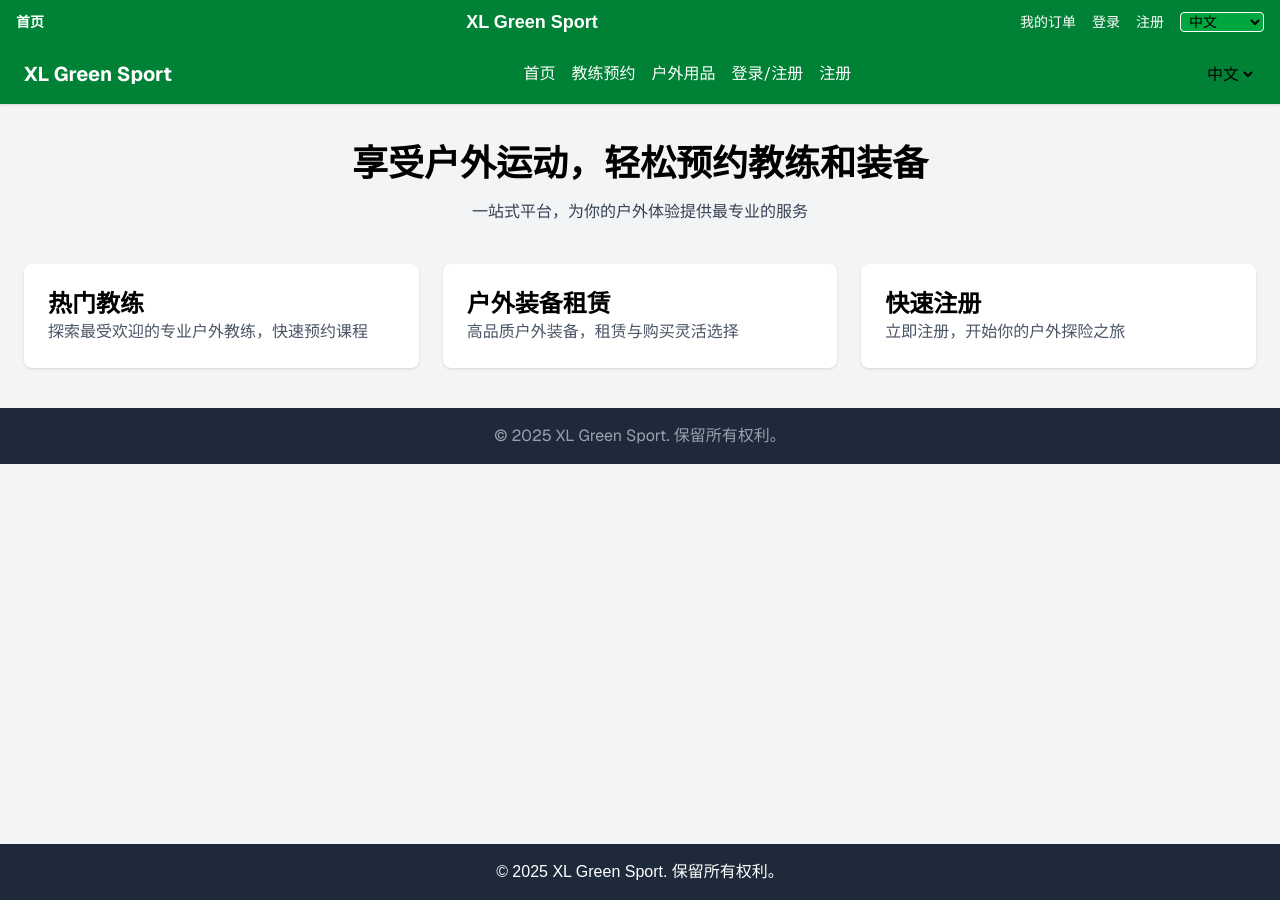
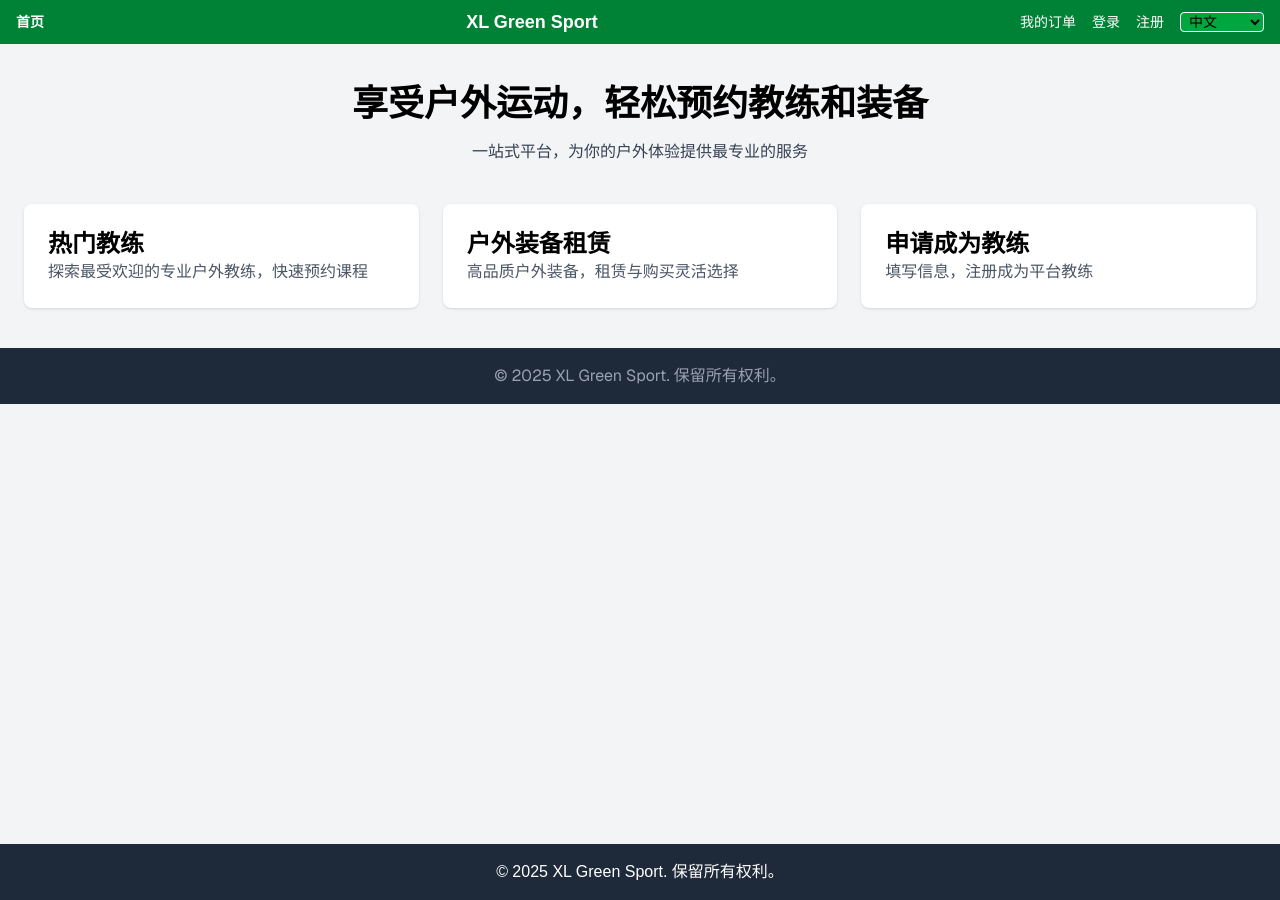
Before and after one commit to XL-Green/xl-green-sport, a Next.js app: page / in a window 1280 px wide. Built offline with nearby package versions, Linux system fonts and the light colour scheme.

Commit message:
修改快速注册为申请成为教练

```diff
--- a/app/page.tsx
+++ b/app/page.tsx
@@ -16,8 +16,8 @@ const translations = {
     popularCoachesDesc: '探索最受欢迎的专业户外教练，快速预约课程',
     equipmentRental: '户外装备租赁',
     equipmentRentalDesc: '高品质户外装备，租赁与购买灵活选择',
-    quickRegister: '快速注册',
-    quickRegisterDesc: '立即注册，开始你的户外探险之旅',
+    quickRegister: '申请成为教练',
+    quickRegisterDesc: '填写信息，注册成为平台教练',
     footer: '© 2025 XL Green Sport. 保留所有权利。',
     myOrders: '我的订单'
   }
@@ -43,31 +43,7 @@ export default function Home() {
 
   return (
     <div className="font-sans min-h-screen bg-gray-100 text-black">
-      <header className="bg-green-700 text-white py-4 shadow">
-        <nav className="container mx-auto flex justify-between items-center px-6">
-          <div className="text-xl font-bold">XL Green Sport</div>
-          <ul className="flex gap-4 items-center">
-            <li><Link href="/">{t.home}</Link></li>
-            <li><Link href="/coaches">{t.coachBooking}</Link></li>
-            <li><Link href="/products">{t.outdoorEquipment}</Link></li>
-            {user ? (
-              <>
-                <li>{t.welcome}：{user.email}</li>
-                <li><Link href="/orders">{t.myOrders}</Link></li>
-                <li><button onClick={handleLogout} className="underline"> {t.logout}</button></li>
-              </>
-            ) : (
-              <>
-                <li><Link href="/login">{t.login}</Link></li>
-                <li><Link href="/register">注册</Link></li>
-              </>
-            )}
-          </ul>
-          <select className="text-black" value={lang} onChange={(e) => setLang(e.target.value)}>
-            <option value="zh">中文</option>
-          </select>
-        </nav>
-      </header>
+
 
       <main className="container mx-auto py-10 px-6">
         <section className="text-center mb-10">
```
